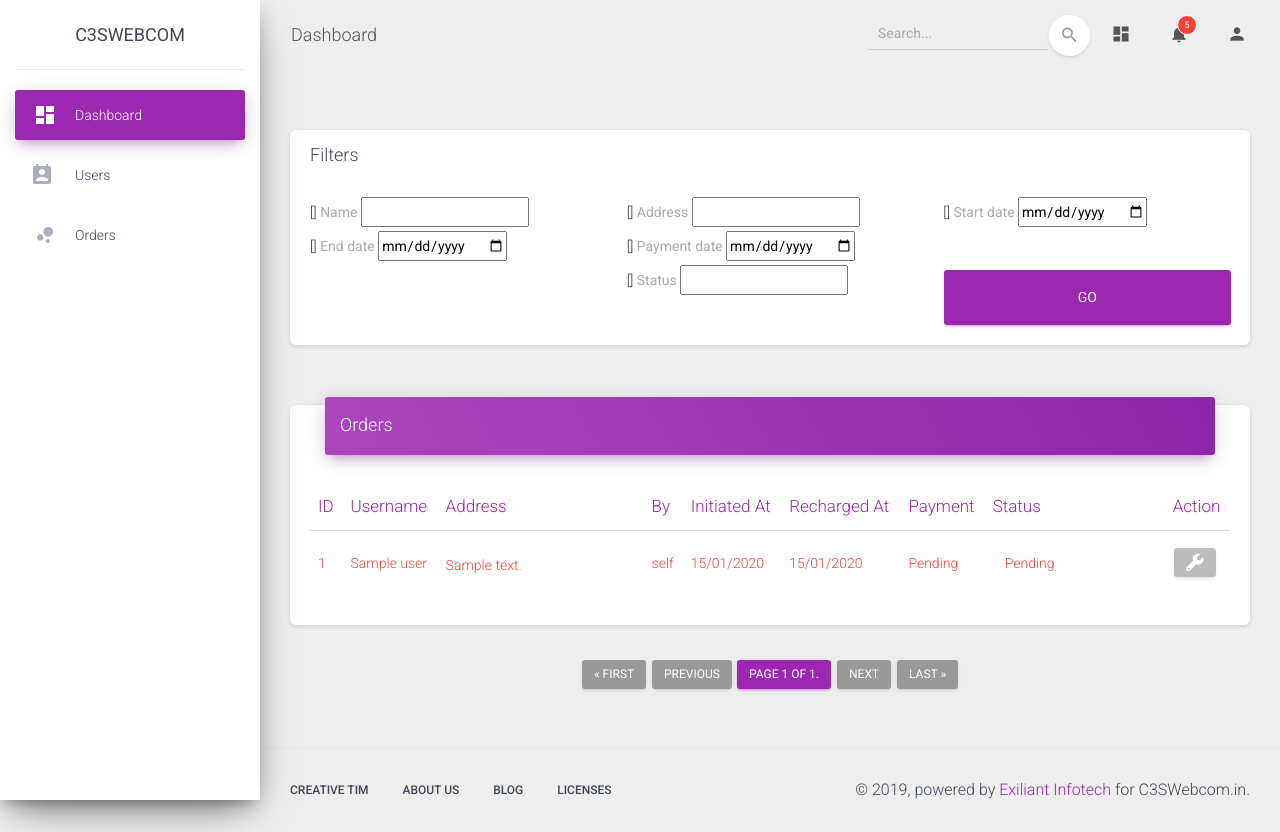
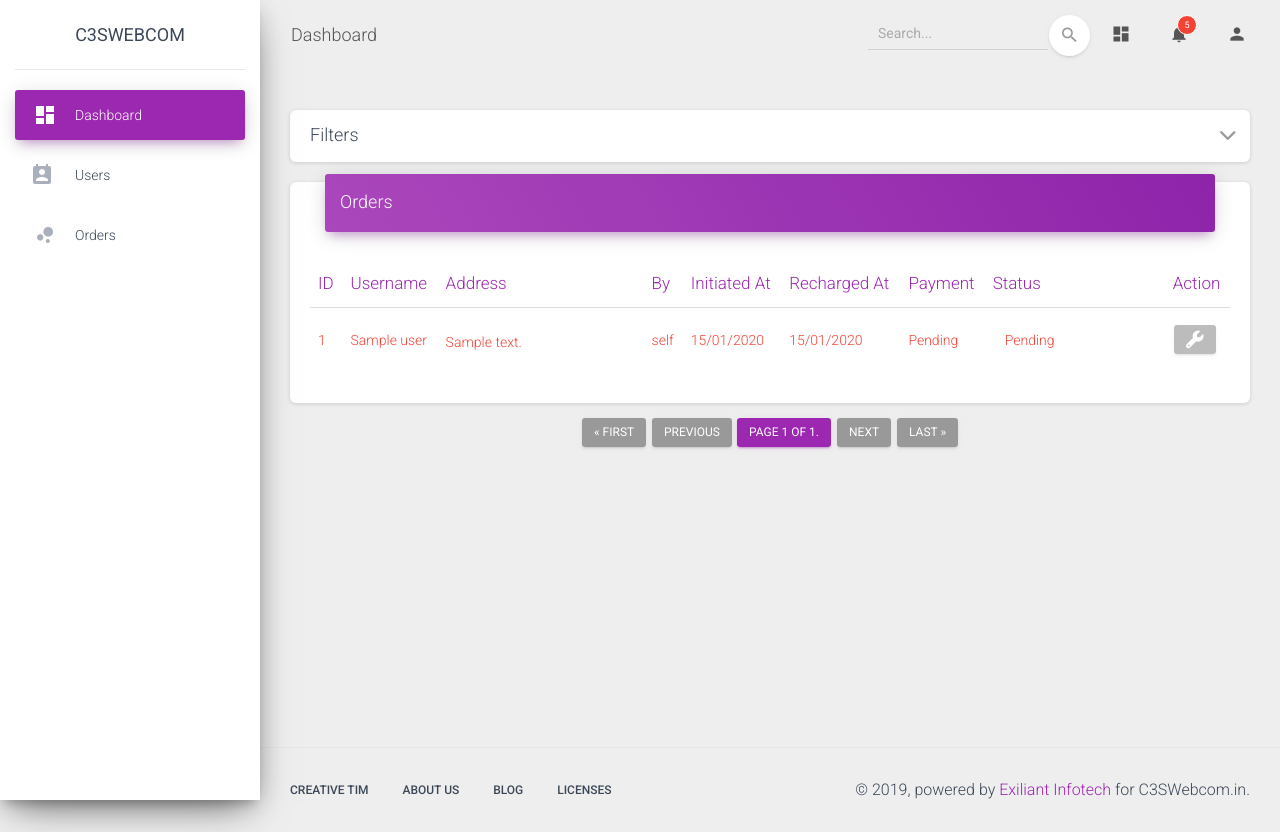
Before and after one commit to priyankdalal/c3swebcom, a Django app: template templates/orders/search.html in a window 1280 px wide. Run offline with Django 3.2, Linux system fonts and the light colour scheme; the template is opened without the code that fills it: most values are stand-ins (such as "Sample title", 1, 10 or a date in 2020); form fields are guessed from the names that the template uses; some libraries are stand-ins or nearby versions.

Commit message:
orders will now lands on search page and added accordian on search

```diff
--- a/orders/urls.py
+++ b/orders/urls.py
@@ -2,7 +2,7 @@ from django.urls import path
 from . import views
 
 urlpatterns=[
-    path("",views.index,name="index"),
-    path("search",views.search, name="search"),
+    path("",views.search,name="index"),
+    #path("search",views.search, name="search"),
     path("do-order-status-update",views.order_status_update,name="do-order-status-update"),
 ]
--- a/static/styles/orders/main.css
+++ b/static/styles/orders/main.css
@@ -44,3 +44,12 @@ tr.edit-mode .order-actions .order-update-btn{
 .search-filters input[type='radio']{
     height:24px;
 }
+button[data-toggle="collapse"]{
+    position:absolute;
+    top:5px;
+    right:0;
+}
+.card{
+    margin-top:10px;
+    margin-bottom:10px;
+}
--- a/templates/orders/search.html
+++ b/templates/orders/search.html
@@ -4,9 +4,15 @@
 <div class="row">
     <div class="col-md-12">
         <div class="card search-filters">
-            <div class="card-header">
-                <h4 class="card-title">Filters</h4>
+            <div class="card-header" id="filter_header">
+                <h4 class="card-title">
+		    Filters
+		    <button class="btn btn-link" type="button" data-toggle="collapse" data-target="#order_filters" aria-expanded="true" aria-controls="collapseOne">
+		    <i class="fa fa-chevron-down"></i>
+		    </button>
+		</h4>
             </div>
+	    <div id="order_filters" class="collapse" aria-labelledby="filter_header" data-parent="#accordionExample">
 		<div class="card-body">
 		    <form method="get" action="" autocomplete="off">
 			{{ form.non_field_errors }}
@@ -62,6 +68,7 @@
 			    </div>
 			</div>
 		    </form>
+		</div>
 	    </div>
         </div>
     </div>
```
Lines whose indentation alone changed are shown as unchanged.
